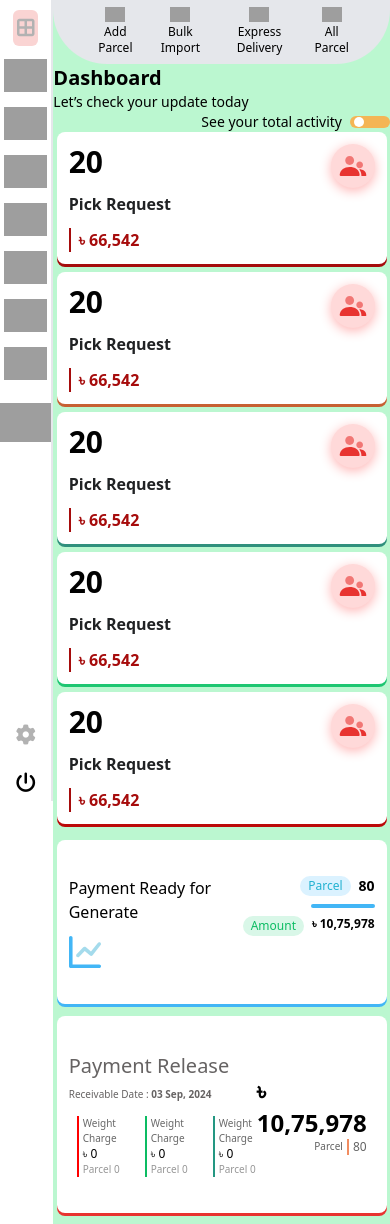
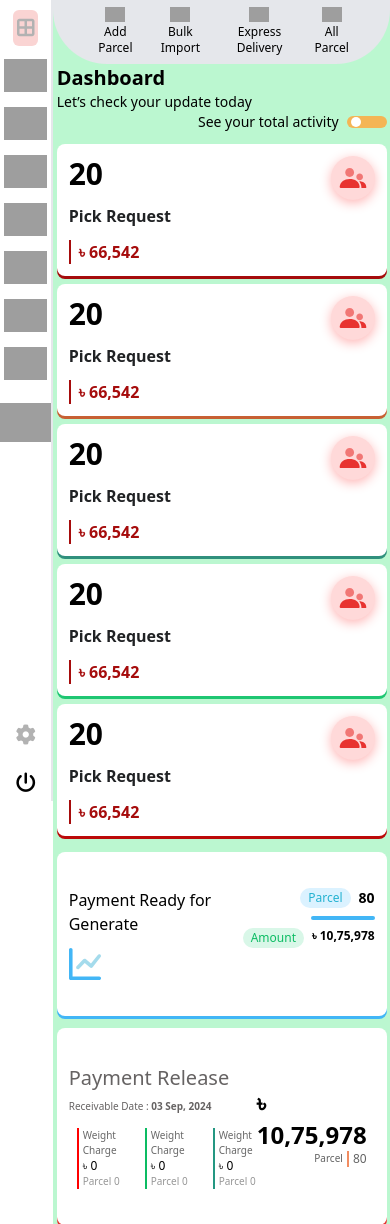
Before and after one commit to fxjakaria04/ocado-curier, a PHP site: page / in a window 390 px wide. Shown: the part 43-1267 px from the top of the page. Run offline with PHP 8.4, Linux system fonts and the light colour scheme; some libraries are stand-ins or nearby versions; grey boxes are pictures that could not be loaded.

Commit message:
homepage ready

```diff
--- a/index.html
+++ b/index.html
@@ -196,12 +196,12 @@
                     </div>
                 </div>
                 <!-- headline -->
-                <div>
+                <div class="w-[98%] m-auto">
                     <h1 class="text-xl font-bold">Dashboard</h1>
                     <p class="text-sm">Let’s check your update today</p>
                 </div>
                 <!-- activity button -->
-                <div class="flex items-center justify-end gap-2 w-full text-sm">
+                <div class="flex items-center justify-end gap-2 w-[98%] m-auto text-sm mb-3">
                     <p>See your total activity</p>
                     <label class="switch">
                         <input type="checkbox" id="toggle">
@@ -216,8 +216,8 @@
         </section>
         <!-- box section -->
         <section>
-            <div class="w-[98%] m-auto grid grid-cols-12 gap-2">
-                <div class="col-span-12 sm:col-span-6 md:col-span-4 lg:col-span-3 flex p-3 bg-white rounded-lg custom-shadow-1">
+            <div class="w-[98%] m-auto grid grid-cols-1 md:grid-cols-2 lg:grid-cols-5 gap-2">
+                <div class="col-span-1 flex p-3 bg-white rounded-lg custom-shadow-1">
                     <div class="w-8/12 flex flex-col gap-3">
                         <p class="text-3xl font-semibold">20</p>
                         <p class="text-[#202224] font-semibold">Pick Request</p>
@@ -231,7 +231,7 @@
                         </div>
                     </div>
                 </div>
-                <div class="col-span-12 sm:col-span-6 md:col-span-4 lg:col-span-3 flex p-3 bg-white rounded-lg custom-shadow-2">
+                <div class="col-span-1 flex p-3 bg-white rounded-lg custom-shadow-2">
                     <div class="w-8/12 flex flex-col gap-3">
                         <p class="text-3xl font-semibold">20</p>
                         <p class="text-[#202224] font-semibold">Pick Request</p>
@@ -245,7 +245,7 @@
                         </div>
                     </div>
                 </div>
-                <div class="col-span-12 sm:col-span-6 md:col-span-4 lg:col-span-3 flex p-3 bg-white rounded-lg custom-shadow-3">
+                <div class="col-span-1 flex p-3 bg-white rounded-lg custom-shadow-3">
                     <div class="w-8/12 flex flex-col gap-3">
                         <p class="text-3xl font-semibold">20</p>
                         <p class="text-[#202224] font-semibold">Pick Request</p>
@@ -259,7 +259,7 @@
                         </div>
                     </div>
                 </div>
-                <div class="col-span-12 sm:col-span-6 md:col-span-4 lg:col-span-3 flex p-3 bg-white rounded-lg custom-shadow-4">
+                <div class="col-span-1 flex p-3 bg-white rounded-lg custom-shadow-4">
                     <div class="w-8/12 flex flex-col gap-3">
                         <p class="text-3xl font-semibold">20</p>
                         <p class="text-[#202224] font-semibold">Pick Request</p>
@@ -273,7 +273,7 @@
                         </div>
                     </div>
                 </div>
-                <div class="col-span-12 sm:col-span-6 md:col-span-4 lg:col-span-3 flex p-3 bg-white rounded-lg custom-shadow-5">
+                <div class="col-span-1 flex p-3 bg-white rounded-lg custom-shadow-5">
                     <div class="w-8/12 flex flex-col gap-3">
                         <p class="text-3xl font-semibold">20</p>
                         <p class="text-[#202224] font-semibold">Pick Request</p>
@@ -508,37 +508,48 @@
     <script src="https://cdn.jsdelivr.net/npm/chart.js/dist/chart.umd.min.js"></script>
         <script>
             // setup
+            let max;
             const data = {
             //   labels: ['Mon', 'Tue', 'Wed', 'Thu', 'Fri', 'Sat', 'Sun'],
               datasets: [{
                 label: 'A',
                 data: [15],
                 backgroundColor: [
-                  'rgba(255, 26, 104, 0.2)'
+                  'rgba(255, 0, 0)'
                 ],
-                borderColor: [
-                  'rgba(255, 26, 104, 1)'
-                ],
+                circumference: (ctx) => {
+                    return ctx.dataset.data / max * 270;
+                }
               },
               {
                 label: 'B',
                 data: [11],
                 backgroundColor: [
-                  'rgba(255, 26, 104, 0.2)'
+                  'rgba(0, 255, 0)'
                 ],
-                borderColor: [
-                  'rgba(255, 26, 104, 1)'
-                ],
+                circumference: (ctx) => {
+                    const datapoints = ctx.chart.data.datasets.map((
+                        dataset, index) => {
+                            return dataset.data[0];
+                        }
+                    )
+                    max = Math.max(...datapoints);
+                    return ctx.dataset.data / max * 270;
+                },
               },
               {
                 label: 'C',
                 data: [5],
                 backgroundColor: [
-                  'rgba(255, 26, 104, 0.2)',
+                  'rgba(0, 0, 255)',
                 ],
                 borderColor: [
                   'rgba(255, 26, 104, 1)'
                 ],
+
+                circumference: (ctx) => {
+                    return ctx.dataset.data / max * 270;
+                },
               }]
             };
 
```
Also changed, not shown: public/tailwind.css.
